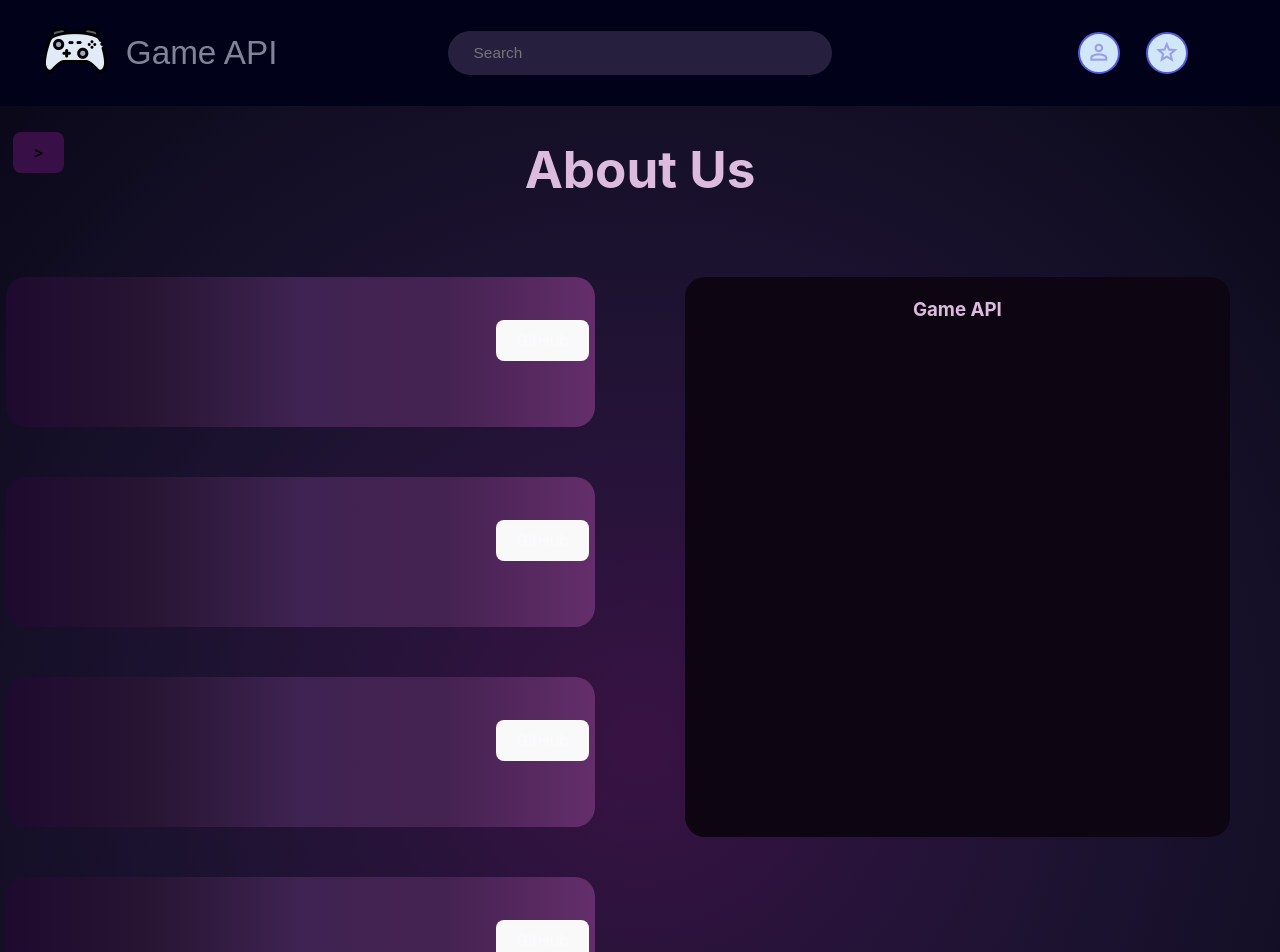
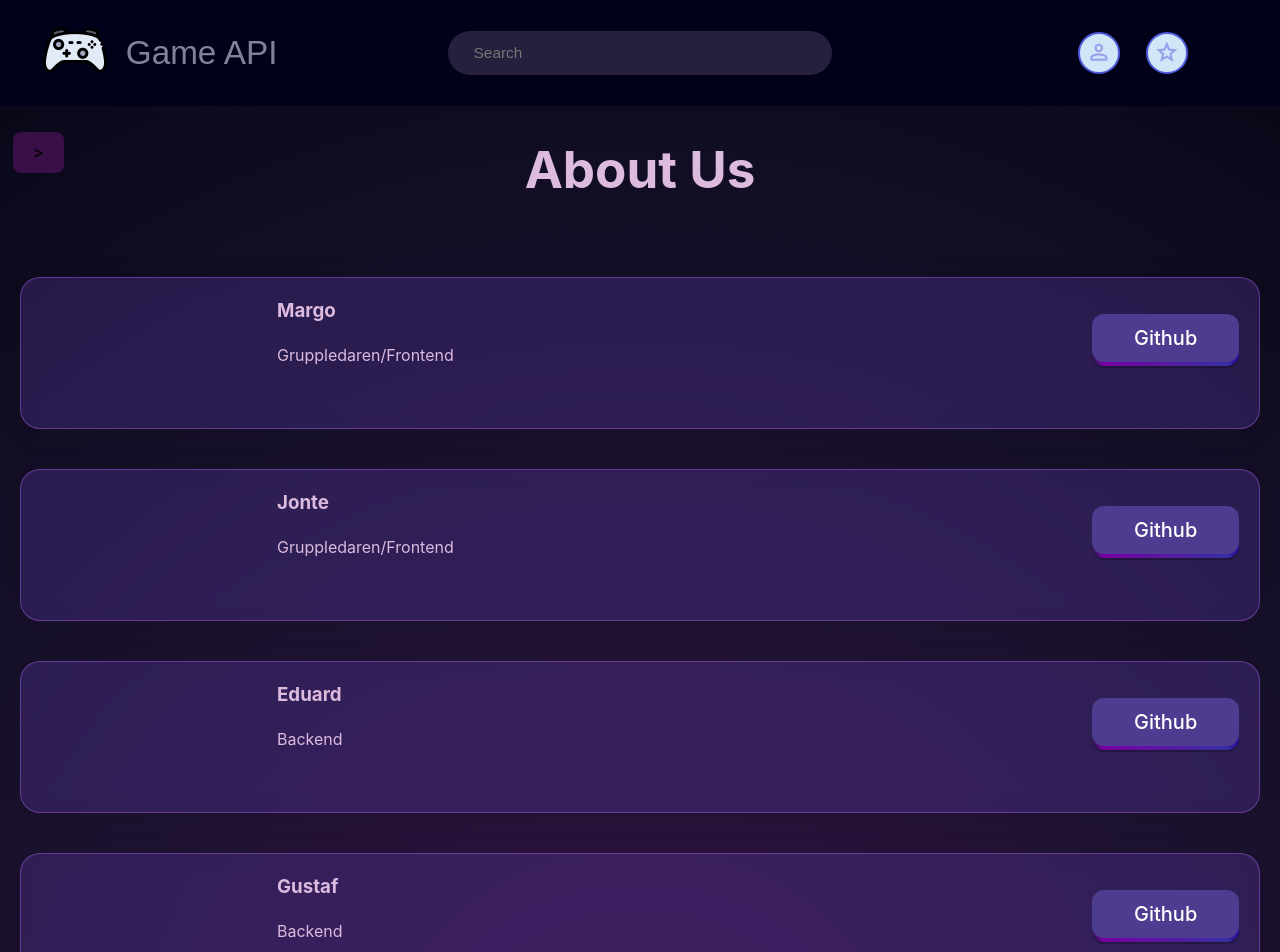
Before and after one commit to Eduard4002/steam-API-project, a React (Vite) app: page /about in a window 1280 px wide. Shown: the top 952 px of the page. Built offline with nearby package versions, Linux system fonts and the light colour scheme.

Commit message:
about page done?

```diff
--- a/src/About.jsx
+++ b/src/About.jsx
@@ -17,10 +17,6 @@ function About(){
 
 
 <div className="aboutGrid">
-
-
-
-
     <div className="lables">
 
 
@@ -28,10 +24,17 @@ function About(){
             <img src="" alt="" />
 
             <div className="infoTextCont">
-                <h3 className="names"></h3>
-                <p className="infoText"></p>
-                <button className="gitBttn"> GitHub</button>
+                <h3 className="names">Margo</h3>
+                <p className="infoText">Gruppledaren/Frontend</p>
             </div>
+
+            <button class="button-82-pushable" role="button">
+            <span class="button-82-shadow"></span>
+            <span class="button-82-edge"></span>
+            <span class="button-82-front text">
+            <a className="thisA" href="https://github.com/Mizfra"> Github</a>
+            </span>
+            </button>
 
         </div>
 
@@ -40,10 +43,16 @@ function About(){
             <img src="" alt="" />
 
             <div className="infoTextCont">
-                <h3 className="names"></h3>
-                <p className="infoText"></p>
-                <button className="gitBttn">GitHub</button>
+                <h3 className="names">Jonte</h3>
+                <p className="infoText"> Gruppledaren/Frontend</p>
             </div>
+            <button class="button-82-pushable" role="button">
+            <span class="button-82-shadow"></span>
+            <span class="button-82-edge"></span>
+            <span class="button-82-front text">
+            <a className="thisA" href="https://github.com/jonte88"> Github</a>
+            </span>
+            </button>
 
         </div>
 
@@ -52,10 +61,16 @@ function About(){
             <img src="" alt="" />
 
             <div className="infoTextCont">
-                <h3 className="names"></h3>
-                <p className="infoText"></p>
-                <button className="gitBttn">GitHub</button>
+                <h3 className="names">Eduard</h3>
+                <p className="infoText">Backend</p>
             </div>
+            <button class="button-82-pushable" role="button">
+            <span class="button-82-shadow"></span>
+            <span class="button-82-edge"></span>
+            <span class="button-82-front text">
+                <a className="thisA" href=" https://github.com/Eduard4002"> Github</a>
+            </span>
+            </button>
 
         </div>
 
@@ -63,10 +78,17 @@ function About(){
             <img src="" alt="" />
 
             <div className="infoTextCont">
-                <h3 className="names"></h3>
-                <p className="infoText"></p>
-                <button className="gitBttn">GitHub</button>
+                <h3 className="names">Gustaf</h3>
+                <p className="infoText">Backend</p>
             </div>
+
+            <button class="button-82-pushable" role="button">
+            <span class="button-82-shadow"></span>
+            <span class="button-82-edge"></span>
+            <span class="button-82-front text">
+            <a className="thisA" href="https://github.com/Gurrnos"> Github</a>
+            </span>
+            </button>
 
         </div>
 
@@ -77,10 +99,17 @@ function About(){
             <img src="" alt="" />
 
             <div className="infoTextCont">
-                <h3 className="names"></h3>
-                <p className="infoText"></p>
-                <button className="gitBttn">GitHub</button>
+                <h3 className="names">Simon</h3>
+                <p className="infoText">Fronstend</p>
             </div>
+
+            <button class="button-82-pushable" role="button">
+            <span class="button-82-shadow"></span>
+            <span class="button-82-edge"></span>
+            <span class="button-82-front text">
+            <a className="thisA" href="https://github.com/4cespx"> Github</a>
+            </span>
+            </button>
 
         </div>
     </div>
@@ -90,7 +119,7 @@ function About(){
 
     <div className="infoGeneral">
         <h3 className="Textinfo">Game API</h3>
-        <p className="AboutUs"> </p>
+        <p className="AboutUs"> Lorem ipsum dolor sit amet consectetur adipisicing elit. Earum ipsam ut rem omnis corporis voluptatem esse. Nulla dolorum vel ea, inventore nam officia pariatur sed similique dolorem velit porro perferendis. Lorem ipsum dolor sit amet consectetur adipisicing elit. Odio ab quod ad illo ea similique eos quibusdam? Atque ipsam omnis maiores, pariatur consequuntur iusto fuga facilis ad nemo, dicta voluptat Lorem, ipsum dolor sit amet consectetur adipisicing elit. Quisquam corporis saepe consectetur exercitationem blanditiis ex, aliquid quas nam delectus reprehenderit voluptatibus similique aliquam unde ducimus repellat culpa fuga ad rerum! Lorem ipsum dolor sit amet, consectetur adipisicing elit. Deserunt qui nobis nesciunt repellat, earum recusandae sint cupiditate suscipit molestias? Quisquam atque impedit quae, nesciunt ad commodi maiores odit veritatis libero. Lorem ipsum dolor sit amet consectetur adipisicing elit. Odit, sint! Placeat vero, illo enim ad quaerat sit iusto, voluptatum, in adipisci molestiae voluptatem reprehenderit est deleniti saepe voluptate fugiat quisquam. Lorem ipsum dolor sit amet consectetur adipisicing elit. Ad cupiditate officiis repudiandae quos consequuntur, ut voluptate eius odit deleniti molestias atque soluta maxime corporis animi pariatur placeat. Odit, at in?</p>
 
     </div>
 
--- a/src/assets/css/about.css
+++ b/src/assets/css/about.css
@@ -1,46 +1,191 @@
 .main{
   margin-top: 10vh;
-
+margin-bottom: 10vh;
 }
 
 .aboutGrid{
     display: grid;
-    grid-template-columns: 1fr 1fr;
+    grid-template-columns: 0.8fr 1fr;
     gap: 0px 7%;
 }
 
 .InfoCont{
-    background: var(--aboutUs) ;
-    margin-bottom: 50px;
+    background: rgba(100, 65, 187, 0.279);
+    border-radius: 16px;
+    box-shadow: 0 4px 30px rgba(0, 0, 0, 0.1);
+    backdrop-filter: blur(8.7px);
+    -webkit-backdrop-filter: blur(8.7px);
+    border: 1px solid rgba(132, 79, 187, 0.63);
     height: 150px;
-    margin-left: 1%;
     border-radius: 20px;
+    margin:0px 20px 40px 20px;
+
+}
+.names{
+    float: left;
+}
+
+
+.infoTextCont{
+    margin-left: 20vw;
+
+
+}
+.infoText{
 
 }
 
-
-.gitBttn{
-    float: right;
-margin-right: 1%;
-color: var(--more_text);
-
+.Textinfo{
+    font-size: xx-large;
 }
 
 
+.AboutUs{
+margin: 50px;
+   font-size:x-large;
+}
 
 
+.thisA{
+    color: white;
+}
+
+.thisA:hover{
+    color: rgb(193, 136, 255);
+}
+
+/*-------------------------------------------- CSS For buttons ------------------------------------------------*/
+.button-82-pushable {
+  position: relative;
+  border: none;
+  background: transparent;
+  padding: 0;
+  cursor: pointer;
+  outline-offset: 4px;
+  transition: filter 250ms;
+  user-select: none;
+  -webkit-user-select: none;
+  touch-action: manipulation;
+  float: right;
+  margin: 40px 20px 0px 0px;
+}
+
+.button-82-shadow {
+  position: absolute;
+  top: 0;
+  left: 0;
+  width: 100%;
+  height: 100%;
+  border-radius: 12px;
+  background: hsl(0deg 0% 0% / 0.25);
+  will-change: transform;
+  transform: translateY(2px);
+  transition:
+    transform
+    600ms
+    cubic-bezier(.3, .7, .4, 1);
+}
+
+.button-82-edge {
+  position: absolute;
+  top: 0;
+  left: 0;
+  width: 100%;
+  height: 100%;
+  border-radius: 12px;
+  background: linear-gradient(
+    to left,
+    hsl(253, 92%, 31%) 0%,
+    hsl(244, 54%, 41%) 8%,
+    hsl(284, 100%, 32%) 92%,
+    hsl(257, 51%, 22%) 100%
+  );
+}
+
+.button-82-front {
+  display: block;
+  position: relative;
+  padding: 12px 27px;
+  border-radius: 12px;
+  font-size: 1.1rem;
+  color: white;
+  background: hsl(253, 41%, 40%);
+  will-change: transform;
+  transform: translateY(-4px);
+  transition:
+    transform
+    600ms
+    cubic-bezier(.3, .7, .4, 1);
+}
+
+@media (min-width: 768px) {
+  .button-82-front {
+    font-size: 1.25rem;
+    padding: 12px 42px;
+  }
+}
+
+.button-82-pushable:hover {
+  filter: brightness(110%);
+  -webkit-filter: brightness(110%);
+}
+
+.button-82-pushable:hover .button-82-front {
+  transform: translateY(-6px);
+  transition:
+    transform
+    250ms
+    cubic-bezier(.3, .7, .4, 1.5);
+}
+
+.button-82-pushable:active .button-82-front {
+  transform: translateY(-2px);
+  transition: transform 34ms;
+}
+
+.button-82-pushable:hover .button-82-shadow {
+  transform: translateY(4px);
+  transition:
+    transform
+    250ms
+    cubic-bezier(.3, .7, .4, 1.5);
+}
+
+.button-82-pushable:active .button-82-shadow {
+  transform: translateY(1px);
+  transition: transform 34ms;
+}
+
+.button-82-pushable:focus:not(:focus-visible) {
+  outline: none;
+}
+
+.infoTextCont{
+float: left;
+
+}
+/* -------------------------------------------------------------------------------------* */
 
 .InfoGeneralCont{
-    background: var(--aboutBig);
-    height: 70vh;
-    margin-right: 50px;
+/* From https://css.glass */
+background: rgba(129, 57, 143, 0.279);
+border-radius: 16px;
+box-shadow: 0 4px 30px rgba(0, 0, 0, 0.1);
+backdrop-filter: blur(8.7px);
+-webkit-backdrop-filter: blur(8.7px);
+border: 1px solid rgba(132, 79, 187, 0.63);
+
+    margin:0px 50px 0px 50px;
     float: right;
     border-radius: 20px;
 }
 
 
-@media screen and (max-width: 750px){
+@media screen and (max-width: 1800px){
     .aboutGrid {
+
+        display: grid;
+        grid-template-columns: 1fr;
 
 
 
--- a/src/assets/css/header.css
+++ b/src/assets/css/header.css
@@ -69,6 +69,7 @@
     border: 2px solid rgb(80,90,222);
     background-color: rgb(209,231,248);
     transition: all 100ms ease-in-out;
+
 }
 .rightNav span:hover {
     background:var(--icon_prof_bkg_hover);
@@ -94,6 +95,7 @@
     font-size: 1.25vw;
     background:var(--popup_bttn);
     transition: all 0.2s ease-in-out;
+    border-radius: 10px;
 }
 .profileMenuBtns > a > div:hover {
     background:var(--popup_bttn_hover);
--- a/src/assets/css/sidebar.css
+++ b/src/assets/css/sidebar.css
@@ -12,6 +12,7 @@
 .default-container ul {
   list-style: none;
   padding: 0;
+
 }
 
 .default-container .link {
@@ -28,6 +29,7 @@
   cursor: pointer;
   background: var(--sidebar_a_prehover);
   transition: all 0.2s ease-in-out;
+  border-radius: 10px;
 }
 
 .default-container a:hover {
```
